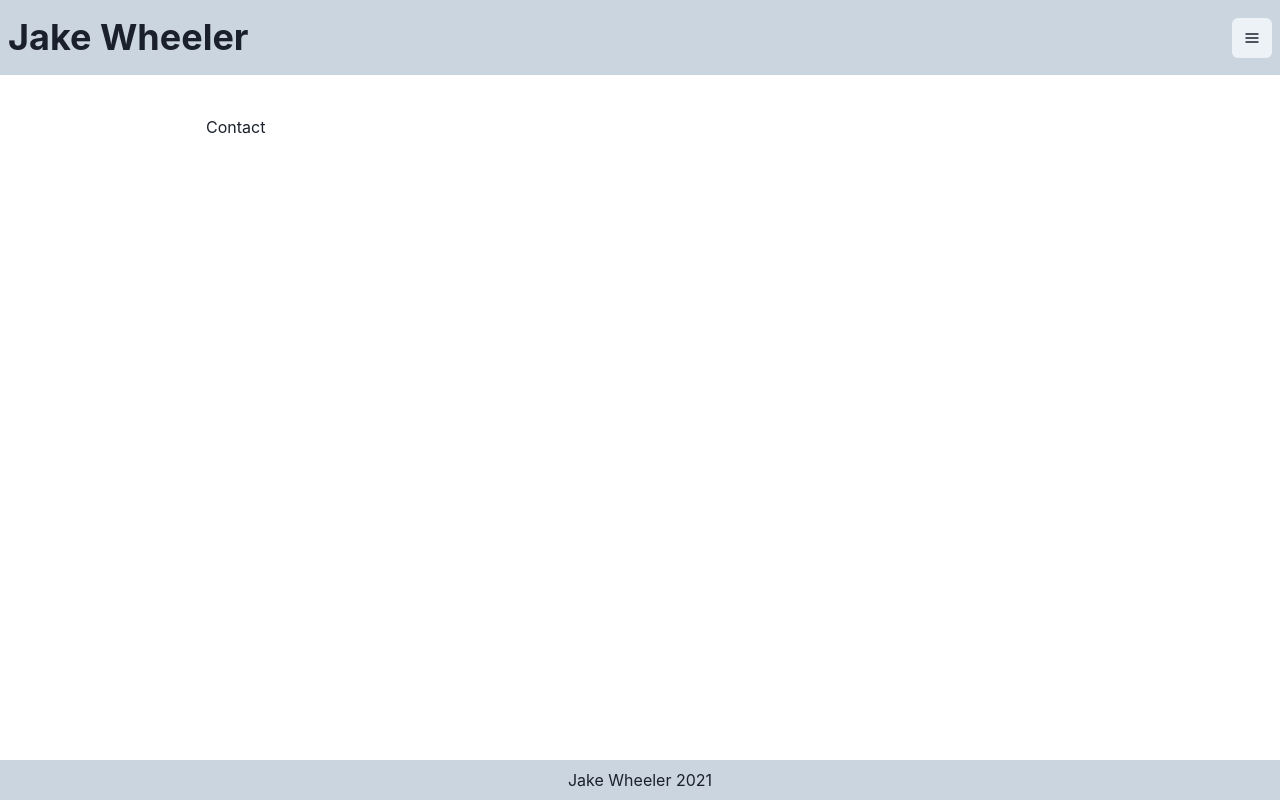
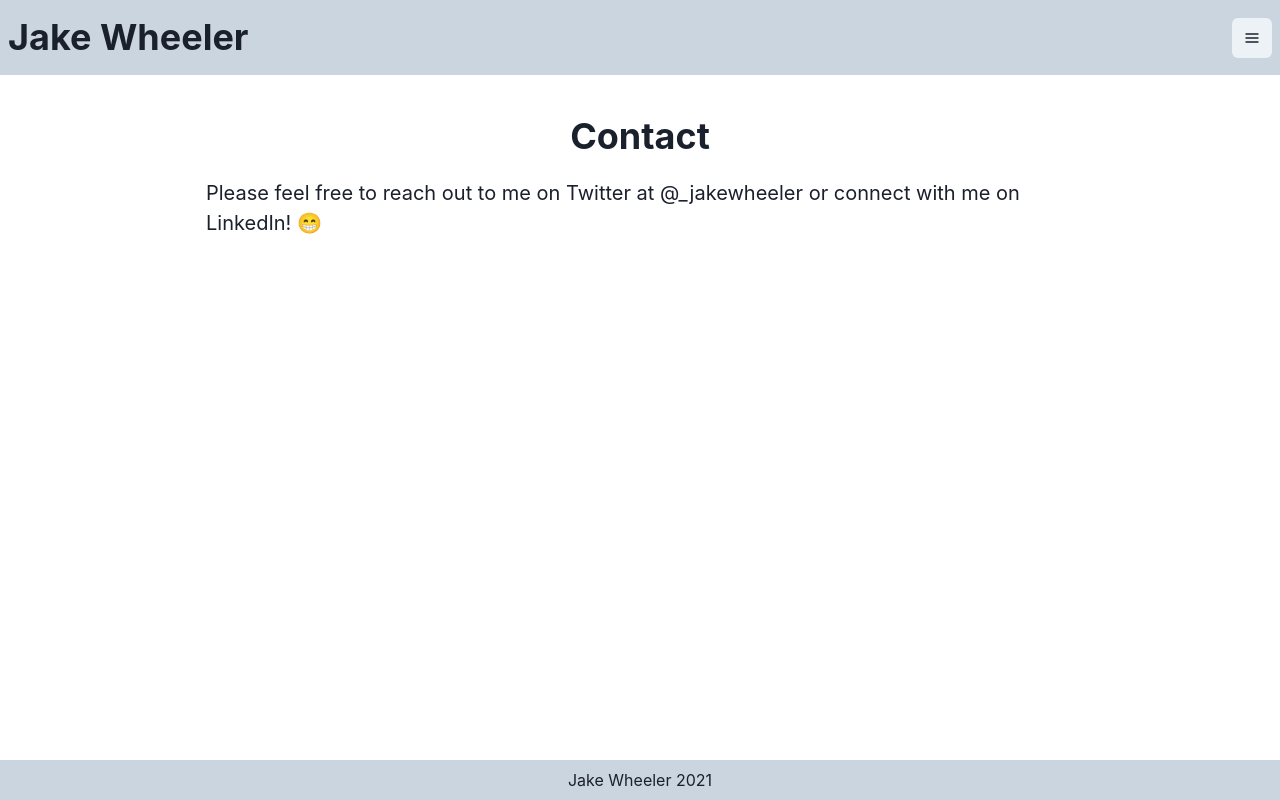
Before and after one commit to jakewheeler/jakewheeler.dev, a Next.js app: page /contact in a window 1280 px wide. Built offline with nearby package versions, Linux system fonts and the light colour scheme.

Commit message:
wip styling and content

```diff
--- a/pages/about.tsx
+++ b/pages/about.tsx
@@ -7,9 +7,7 @@ export default function About() {
       <Header />
       <Main>
         <VStack>
-          <Heading as='h1' alignSelf='flex-start'>
-            About
-          </Heading>
+          <Heading as='h1'>About</Heading>
           <VStack spacing={5} fontSize='xl'>
             <Text>
               I began writing Java in the 10th grade thanks to coding courses
--- a/pages/contact.tsx
+++ b/pages/contact.tsx
@@ -1,10 +1,38 @@
+import { Heading, Link, VStack, Text } from '@chakra-ui/react';
 import { Layout, Header, Main, Footer } from '../components/Layout';
 
 export default function Contact() {
   return (
     <Layout>
       <Header />
-      <Main>Contact</Main>
+      <Main>
+        <VStack spacing={5}>
+          <Heading as='h1'>Contact</Heading>
+          <Text fontSize='xl'>
+            Please feel free to reach out to me on Twitter at{' '}
+            <Link
+              href='https://twitter.com/_jakewheeler'
+              target='_blank'
+              rel='noopener noreferrer'
+              isExternal
+              colorScheme='gray'
+            >
+              @_jakewheeler
+            </Link>{' '}
+            or connect with me on{' '}
+            <Link
+              target='_blank'
+              rel='noopener noreferrer'
+              href='https://www.linkedin.com/in/jakewheeler17/'
+              isExternal
+              colorScheme='gray'
+            >
+              LinkedIn!
+            </Link>{' '}
+            😁
+          </Text>
+        </VStack>
+      </Main>
       <Footer />
     </Layout>
   );
```
Also changed, not shown: pages/blog/index.tsx (+44 -10 lines).
